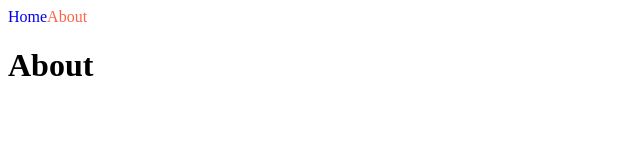
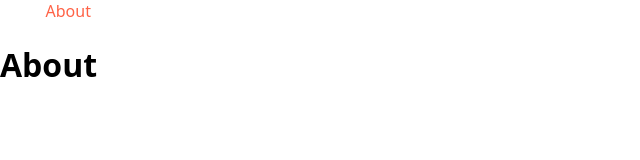
Before and after one commit to w00ye0l/nextjs-intro, a Next.js app: page /about in a window 1280 px wide. Shown: the top 160 px of the page, without its empty margins (0-640 px from the left). Built offline with nearby package versions, Linux system fonts and the light colour scheme.

Commit message:
add: app component & global css

```diff
--- /dev/null
+++ b/pages/_app.js
@@ -0,0 +1,16 @@
+import NavBar from "@/components/NavBar";
+import "../styles/globals.css";
+
+export default function App({ Component, pageProps }) {
+  return (
+    <>
+      <NavBar />
+      <Component {...pageProps} />
+      <style jsx global>{`
+        a {
+          color: white;
+        }
+      `}</style>
+    </>
+  );
+}
--- a/pages/about.js
+++ b/pages/about.js
@@ -1,9 +1,6 @@
-import NavBar from "@/components/NavBar";
-
 export default function Tomato() {
   return (
     <div>
-      <NavBar />
       <h1>About</h1>
     </div>
   );
--- a/styles/globals.css
+++ b/styles/globals.css
@@ -1,98 +1,9 @@
-:root {
-  --max-width: 1100px;
-  --border-radius: 12px;
-  --font-mono: ui-monospace, Menlo, Monaco, 'Cascadia Mono', 'Segoe UI Mono',
-    'Roboto Mono', 'Oxygen Mono', 'Ubuntu Monospace', 'Source Code Pro',
-    'Fira Mono', 'Droid Sans Mono', 'Courier New', monospace;
-
-  --foreground-rgb: 0, 0, 0;
-  --background-start-rgb: 214, 219, 220;
-  --background-end-rgb: 255, 255, 255;
-
-  --primary-glow: conic-gradient(
-    from 180deg at 50% 50%,
-    #16abff33 0deg,
-    #0885ff33 55deg,
-    #54d6ff33 120deg,
-    #0071ff33 160deg,
-    transparent 360deg
-  );
-  --secondary-glow: radial-gradient(
-    rgba(255, 255, 255, 1),
-    rgba(255, 255, 255, 0)
-  );
-
-  --tile-start-rgb: 239, 245, 249;
-  --tile-end-rgb: 228, 232, 233;
-  --tile-border: conic-gradient(
-    #00000080,
-    #00000040,
-    #00000030,
-    #00000020,
-    #00000010,
-    #00000010,
-    #00000080
-  );
-
-  --callout-rgb: 238, 240, 241;
-  --callout-border-rgb: 172, 175, 176;
-  --card-rgb: 180, 185, 188;
-  --card-border-rgb: 131, 134, 135;
-}
-
-@media (prefers-color-scheme: dark) {
-  :root {
-    --foreground-rgb: 255, 255, 255;
-    --background-start-rgb: 0, 0, 0;
-    --background-end-rgb: 0, 0, 0;
-
-    --primary-glow: radial-gradient(rgba(1, 65, 255, 0.4), rgba(1, 65, 255, 0));
-    --secondary-glow: linear-gradient(
-      to bottom right,
-      rgba(1, 65, 255, 0),
-      rgba(1, 65, 255, 0),
-      rgba(1, 65, 255, 0.3)
-    );
-
-    --tile-start-rgb: 2, 13, 46;
-    --tile-end-rgb: 2, 5, 19;
-    --tile-border: conic-gradient(
-      #ffffff80,
-      #ffffff40,
-      #ffffff30,
-      #ffffff20,
-      #ffffff10,
-      #ffffff10,
-      #ffffff80
-    );
-
-    --callout-rgb: 20, 20, 20;
-    --callout-border-rgb: 108, 108, 108;
-    --card-rgb: 100, 100, 100;
-    --card-border-rgb: 200, 200, 200;
-  }
-}
-
-* {
-  box-sizing: border-box;
-  padding: 0;
-  margin: 0;
-}
-
 html,
 body {
-  max-width: 100vw;
-  overflow-x: hidden;
-}
-
-body {
-  color: rgb(var(--foreground-rgb));
-  background: linear-gradient(
-      to bottom,
-      transparent,
-      rgb(var(--background-end-rgb))
-    )
-    rgb(var(--background-start-rgb));
+  margin: 0;
+  padding: 0;
+  font-family: system-ui, -apple-system, BlinkMacSystemFont, "Segoe UI", Roboto,
+    Oxygen, Ubuntu, Cantarell, "Open Sans", "Helvetica Neue", sans-serif;
 }
 
 a {
@@ -100,8 +11,6 @@
   text-decoration: none;
 }
 
-@media (prefers-color-scheme: dark) {
-  html {
-    color-scheme: dark;
-  }
+* {
+  box-sizing: border-box;
 }
```
Also changed, not shown: pages/index.js (+0 -8 lines).
